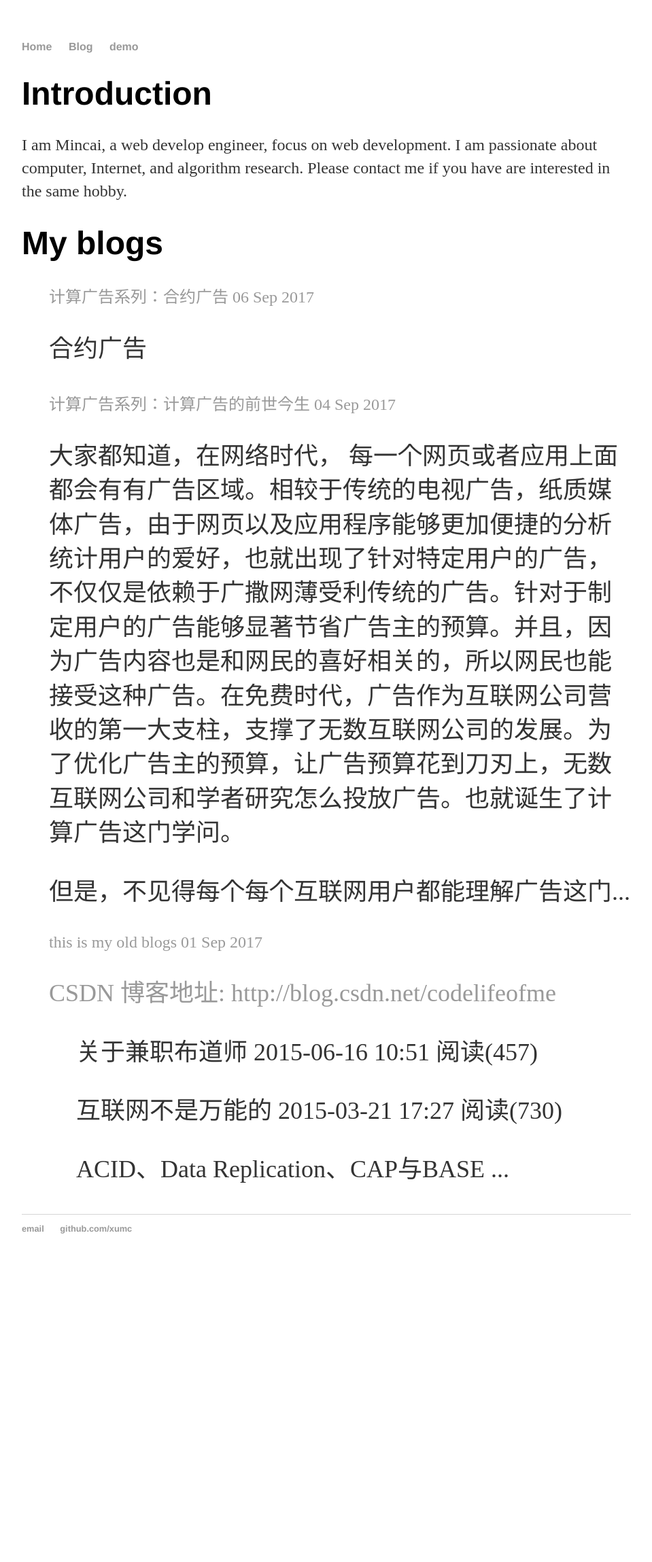
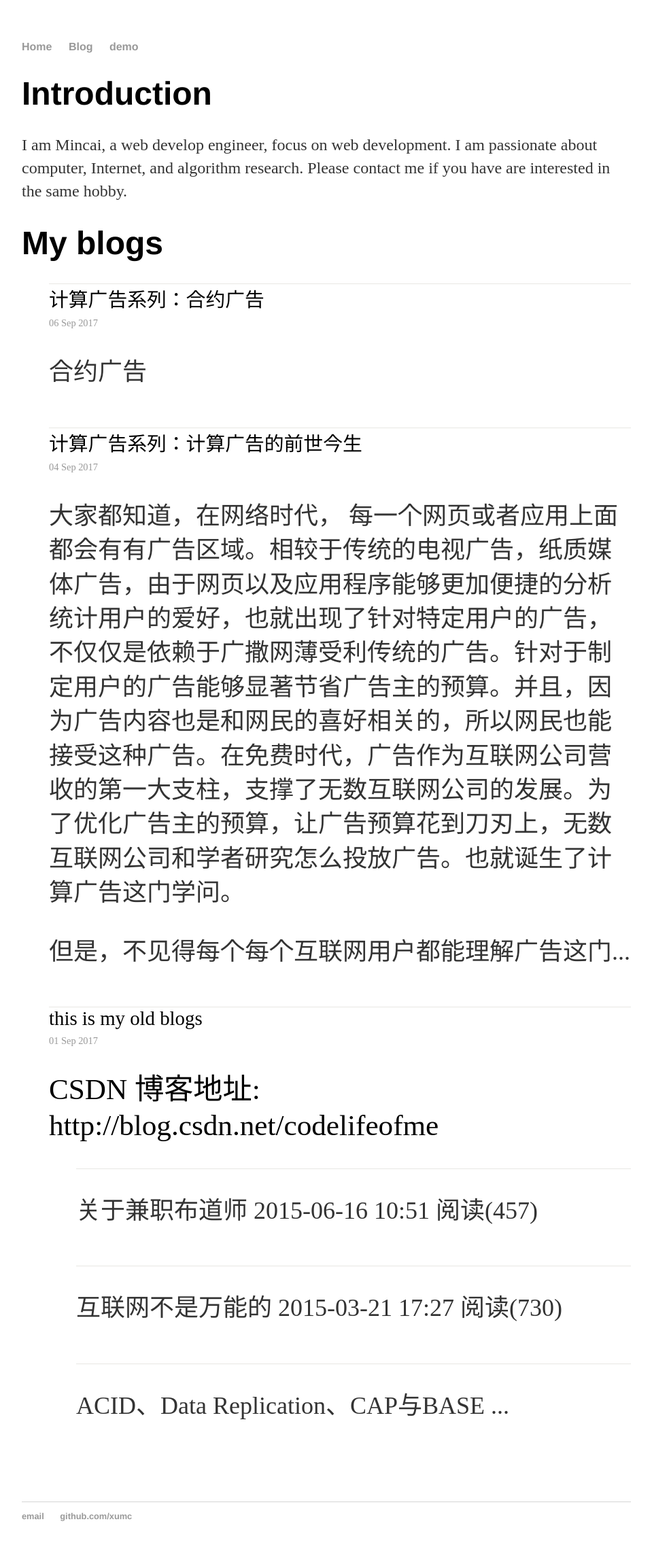
Before and after one commit to xumc/xumc.github.io, a Jekyll site: the page built from index.html, in a window 1280 px wide. Shown: the whole page at 68% size, without its empty margins (160-1119 px from the left). Built offline with Jekyll 4.4.1, drawn with Linux system fonts in a browser that asks for light colours; the list of posts is cut into pages by our own code; before the commit the page ends 1875 px from its top, so only the background shows below that.

Commit message:
reorganize menu

```diff
--- a/css/main.css
+++ b/css/main.css
@@ -40,13 +40,20 @@
 
 ul.posts li {
     list-style: none;
+    border-top: 1px solid #e8e7e3;
+    padding-bottom: 20px;
 }
 
 ul.posts li span.date {
     color: #999;
-    font-size: 1.0em;
+    font-size: 0.6em;
+}
+
+ul.posts li a {
+    color: #000;
+    font-size: 1.2em;
 }
 
 ul.posts li p.content {
-    font-size: 1.2em;
+    font-size: 0.7em;
 }
--- a/index.html
+++ b/index.html
@@ -16,6 +16,7 @@
   {% for post in site.posts %}
     <li>
         <a href="{{ post.url }}" title="{{ post.title }}">{{ post.title }}</a>
+        <br />
         <span class="date">{{ post.date | date_to_string }}</span>
         <p class="content">{{ post.content | truncate: 300 }}<p>
     </li>
```
